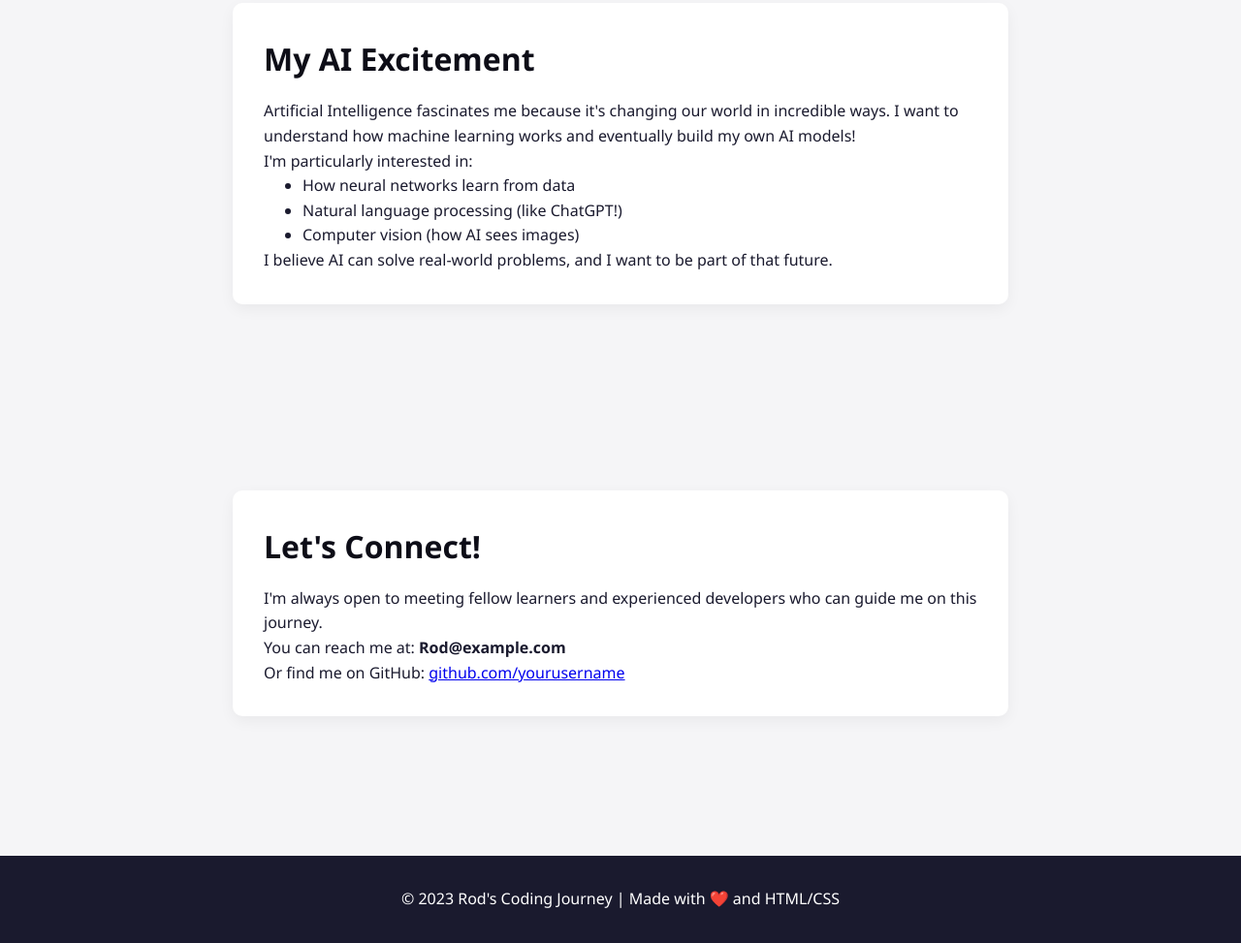
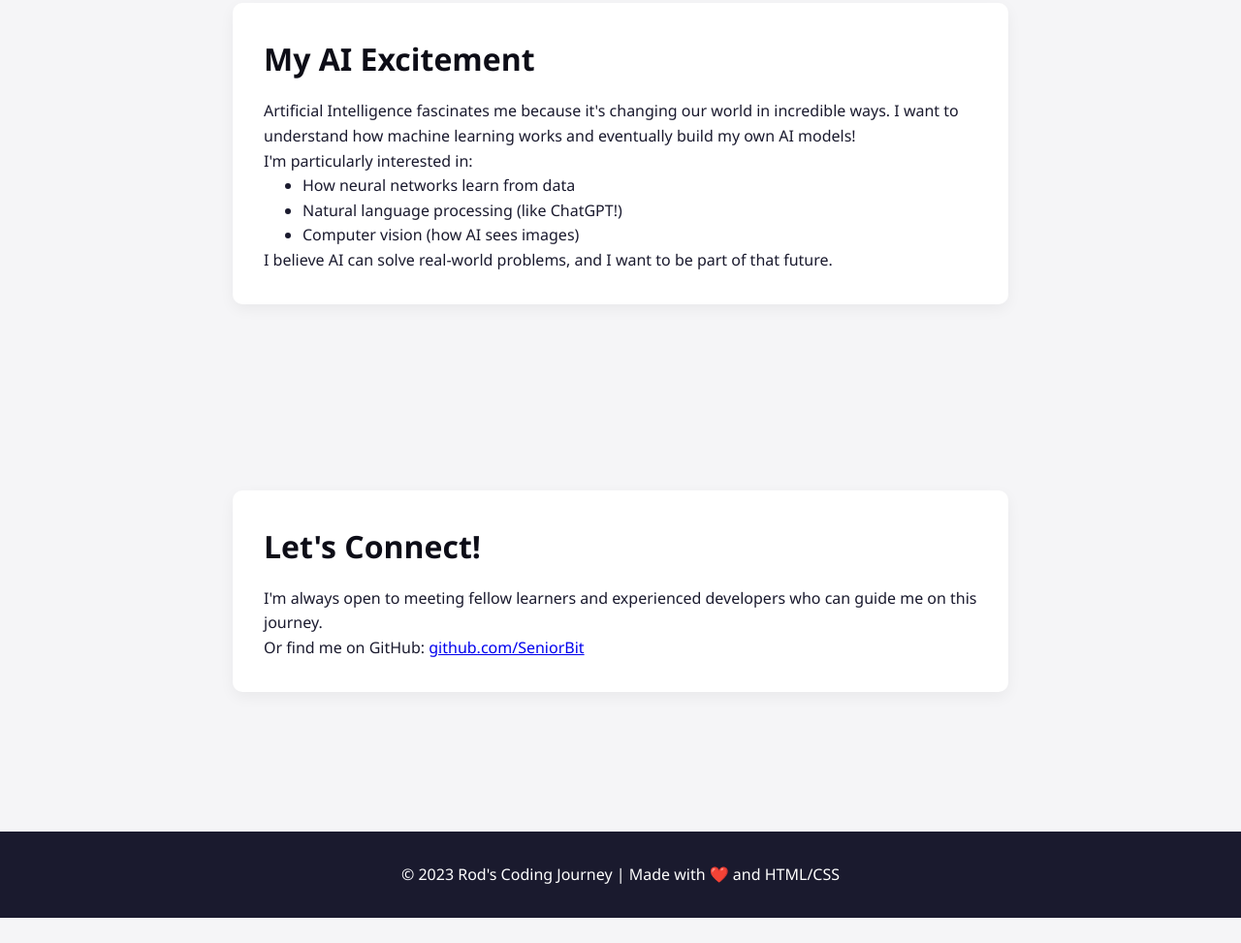
Before and after one commit to SeniorBit/my-first-website, a plain HTML site: page index.html in a window 1280 px wide. Shown: the part 1324-2297 px from the top of the page at 97% size. After the commit the page ends 2271 px from the top, so only its background shows below. Drawn offline with Linux system fonts and the light colour scheme.

Commit message:
Update index.html

```diff
--- a/index.html
+++ b/index.html
@@ -210,11 +210,9 @@
                 I'm always open to meeting fellow learners and experienced developers
                 who can guide me on this journey.
             </p>
+
             <p>
-                You can reach me at: <strong>Rod@example.com</strong>
-            </p>
-            <p>
-                Or find me on GitHub: <a href="https://github.com/yourusername" target="_blank">github.com/yourusername</a>
+                Or find me on GitHub: <a href="https://github.com/SeniorBit" target="_blank">github.com/SeniorBit</a>
             </p>
         </div>
     </section>
```
